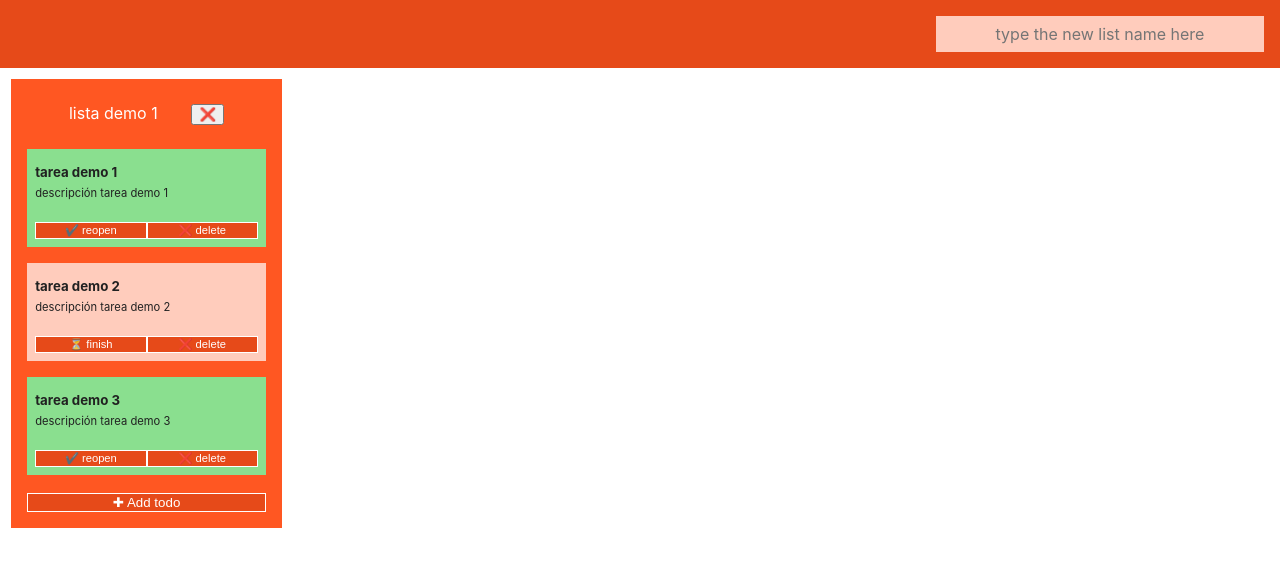
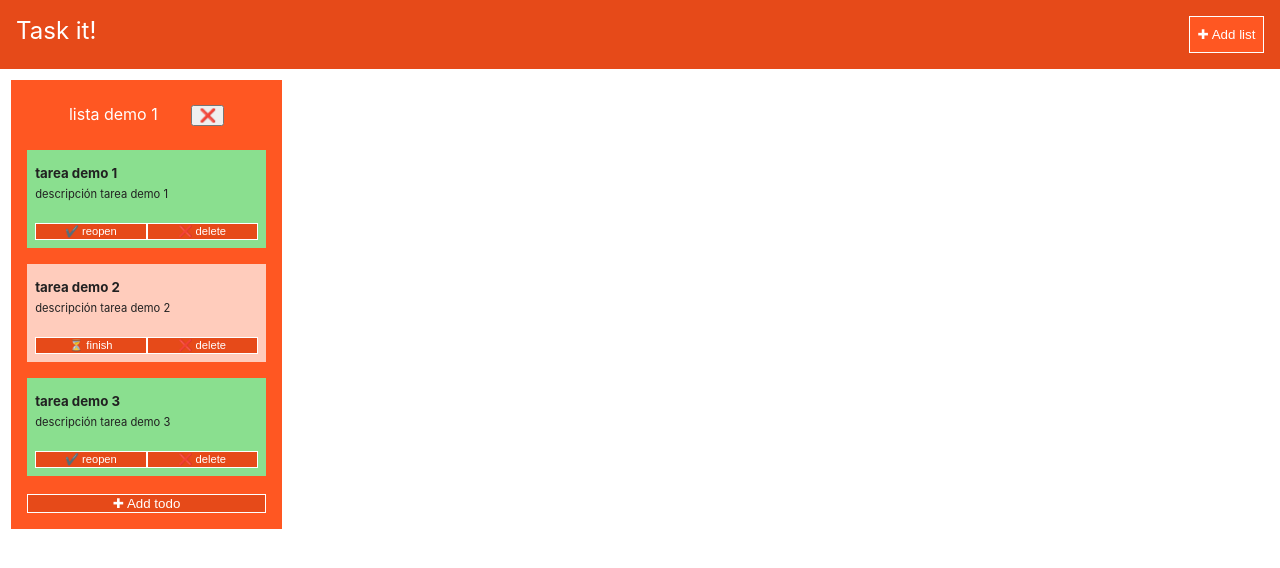
Before and after one commit to diegosuarez-dev/reto3-trellolike, a React (Create React App) app: page / in a window 1280 px wide. Shown: the top 568 px of the page. Built offline with nearby package versions, Linux system fonts and the light colour scheme.

Commit message:
Añadido el título en el header y mejorado el input de nuevas listas

```diff
--- a/src/components/Header/Header.css
+++ b/src/components/Header/Header.css
@@ -4,15 +4,39 @@
   padding: 1em;
   display: flex;
   flex-direction: row;
-  justify-content: flex-end;
+  justify-content: space-between;
   flex-wrap: wrap;
 }
-.header input {
+.header .title {
+  font-size: 1.5em;
+}
+.header .listActions {
+  width: 35%;
+  display: flex;
+  flex-direction: row;
+  justify-content: flex-end;
+}
+.header .listActions button {
+  padding: 0.5em;
+  height: 37px;
+  min-width: 75px;
+  background-color: #FF5722;
+  color: #FFFFFF;
+  border-width: 1px;
+  border-color: #FFFFFF;
+  border-style: solid;
+  cursor: pointer;
+}
+.header .listActions .inputContainer {
+  width: 100%;
+  margin: 0 0.5em;
+}
+.header .listActions .inputContainer input {
   all: unset;
   padding: 0.5em;
   background-color: #FFCCBC;
   color: #212121;
-  width: 25%;
+  width: 100%;
 }
 
 /*# sourceMappingURL=Header.css.map */
--- a/src/components/Header/Header.jsx
+++ b/src/components/Header/Header.jsx
@@ -1,38 +1,56 @@
 import React from 'react';
 import { connect } from 'react-redux';
-import { addListAction } from '../../services/redux/actions';
+import { addListAction, displayHeaderInputAction } from '../../services/redux/actions';
 import './Header.css';
 
 const Header = props => {
+    //Función que calcula el ID de las nuevas listas
     const newListId = () => {
         let lastIndex = props.lists.length - 1;
         let lastListId = props.lists[lastIndex].listId;
         return lastListId + 1;
     }
-
+    //Función que gestiona la creación de la nueva lista en función del teclado
     const onKeyUpHandle = (e) => {
         if (e.keyCode === 13 && e.target.value.trim()) {
-            props.addList(e.target.value.trim(),newListId());
+            props.addList(e.target.value.trim(), newListId());
             e.target.value = '';
         }
     };
+    //Render condicional del input de creación de nueva lista
+    let input;
+    if (props.headerInputDisplay) {
+        input =
+        <div className='inputContainer'>
+            <input
+                type='text'
+                placeholder='Type the new list name here and press enter'
+                onKeyUp={(e) => onKeyUpHandle(e)}
+            />
+        </div>;
+    }
+
     return (
         <div className='header'>
-            <input
-                type='text'
-                placeholder='type the new list name here'
-                onKeyUp={(e) => onKeyUpHandle(e)}
-            />
+            <div className='title'>Task it!</div>
+            <div className='listActions'>
+                <button onClick={() => props.displayHeaderInput()}>
+                    {'✚ Add list'}
+                </button>
+                {input}
+            </div>
         </div>
     )
 }
 
 const mapDispatchToProps = (dispatch) => ({
     addList: addListAction(dispatch),
+    displayHeaderInput: displayHeaderInputAction(dispatch)
 });
 
 const mapStateToProps = (state) => (
     {
+        headerInputDisplay: state.headerInputDisplay,
         lists: state.lists
     }
 );
--- a/src/components/Header/Header.scss
+++ b/src/components/Header/Header.scss
@@ -5,13 +5,37 @@
     padding: 1em;
     display: flex;
     flex-direction: row;
-    justify-content: flex-end;
+    justify-content: space-between;
     flex-wrap: wrap;
-    input {
-        all:unset;
-        padding: 0.5em;
-        background-color: $light-primary;
-        color: $primary-text;
-        width: 25%;
+    .title {
+        font-size: 1.5em;
+    }
+    .listActions {
+        width: 35%;
+        display: flex;
+        flex-direction: row;
+        justify-content: flex-end;
+        button {
+            padding: 0.5em;
+            height: 37px;
+            min-width: 75px;
+            background-color: $primary;
+            color: $white;
+            border-width: 1px;
+            border-color: $white;
+            border-style: solid;
+            cursor: pointer;
+        }
+        .inputContainer {
+            width: 100%;
+            margin: 0 0.5em;
+            input {
+                all:unset;
+                padding: 0.5em;
+                background-color: $light-primary;
+                color: $primary-text;
+                width: 100%;
+            }
+        }
     }
 }
--- a/src/services/redux/actions.js
+++ b/src/services/redux/actions.js
@@ -34,3 +34,8 @@ export const toggleCompleteAction = (dispatch) => (todoId, listId) =>
         listId: listId,
         todoId: todoId,
     });
+
+export const displayHeaderInputAction = (dispatch) => () =>
+    dispatch({
+        type: 'TOGGLE_DISPLAY_HEADER_INPUT'
+    });
--- a/src/services/redux/reducer.js
+++ b/src/services/redux/reducer.js
@@ -1,4 +1,5 @@
 const initialState = {
+    headerInputDisplay: false,
     lists: [
         {
             text: 'lista demo 1',
@@ -99,6 +100,11 @@ function reducer(state = initialState, action) {
                 )
             };
             return newStateTog;
+        case 'TOGGLE_DISPLAY_HEADER_INPUT':
+            return {
+                ...state,
+                headerInputDisplay: !state.headerInputDisplay,
+            };
         default:
             return state;
     }
```
Also changed, not shown: 1 other file (tests, documents, lock files or other folders).
